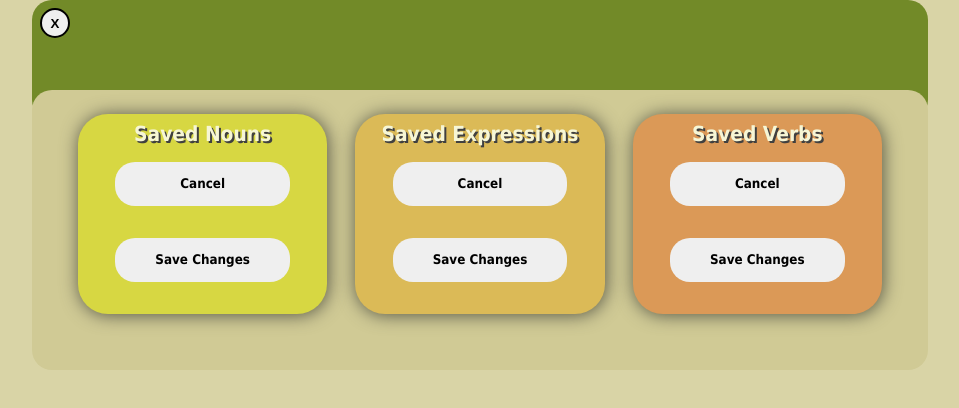
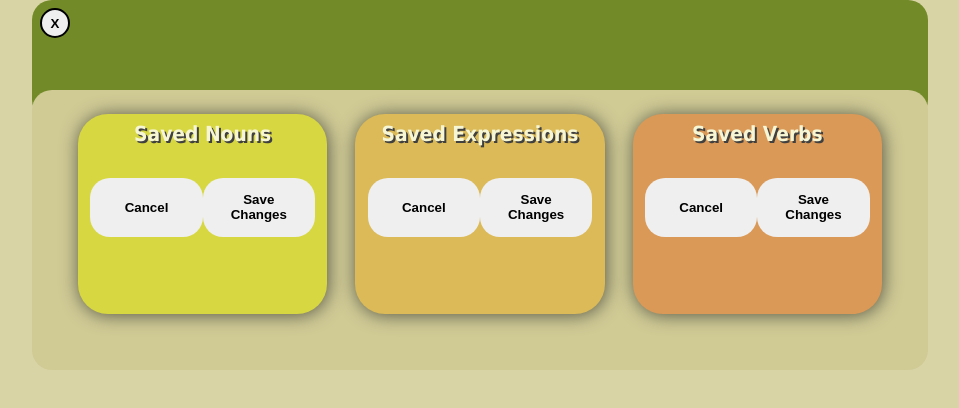
Before and after one commit to RotarAndreea/english-learning-app, a React (Create React App) app: page /FavoriteItems in a window 1280 px wide. Shown: the top 408 px of the page, without its empty margins (160-1119 px from the left). Built offline with nearby package versions, Linux system fonts and the light colour scheme.

Commit message:
added styles for favorite words page

```diff
--- a/src/components/styles/styled.button.js
+++ b/src/components/styles/styled.button.js
@@ -37,3 +37,6 @@ export const RemoveButton=styled.button`
         background:#f20d0d;
     }
 `
+export const HalfButton=styled(GeneralButton)`
+    width:50%;
+`
--- a/src/components/styles/styled.container.js
+++ b/src/components/styles/styled.container.js
@@ -50,3 +50,7 @@ export const SelectedContainer=styled(SelectContainer)`
     justify-content:space-between;
     background:${props => props.background};
 `
+export const FooterContainer=styled(RowContainer)`
+    width:90%;
+    margin:1rem;
+`
--- a/src/pages/favoriteWords/WordsBox.js
+++ b/src/pages/favoriteWords/WordsBox.js
@@ -1,8 +1,8 @@
 import React from 'react'
-import { ColumnFlex } from '../../components/display/flex'
+import { ColumnFlex, RowFlex } from '../../components/display/flex'
 import { TrashIcon } from '../../components/elements/images'
-import { Button } from '../../components/styles/styled.button'
-import { SelectedContainer, WordsContainer } from '../../components/styles/styled.container'
+import { Button, HalfButton } from '../../components/styles/styled.button'
+import { FooterContainer, SelectedContainer, WordsContainer } from '../../components/styles/styled.container'
 import { HeaderText } from '../../components/styles/styles.text'
 import Trash from '../../media/images/trash.png'
 
@@ -52,8 +52,11 @@ const WordsBox = ({title, category,background}) => {
         <ColumnFlex>
           {word}
         </ColumnFlex>
-        <Button onClick={()=>saveOptions(words)}>Cancel</Button>
-        <Button onClick={()=>saveOptions(deleteWords)}>Save Changes</Button>
+        <FooterContainer>
+            <HalfButton onClick={()=>saveOptions(words)}>Cancel</HalfButton>
+            <HalfButton onClick={()=>saveOptions(deleteWords)}>Save Changes</HalfButton>
+        </FooterContainer>
+
     </WordsContainer>
   )
 }
```
